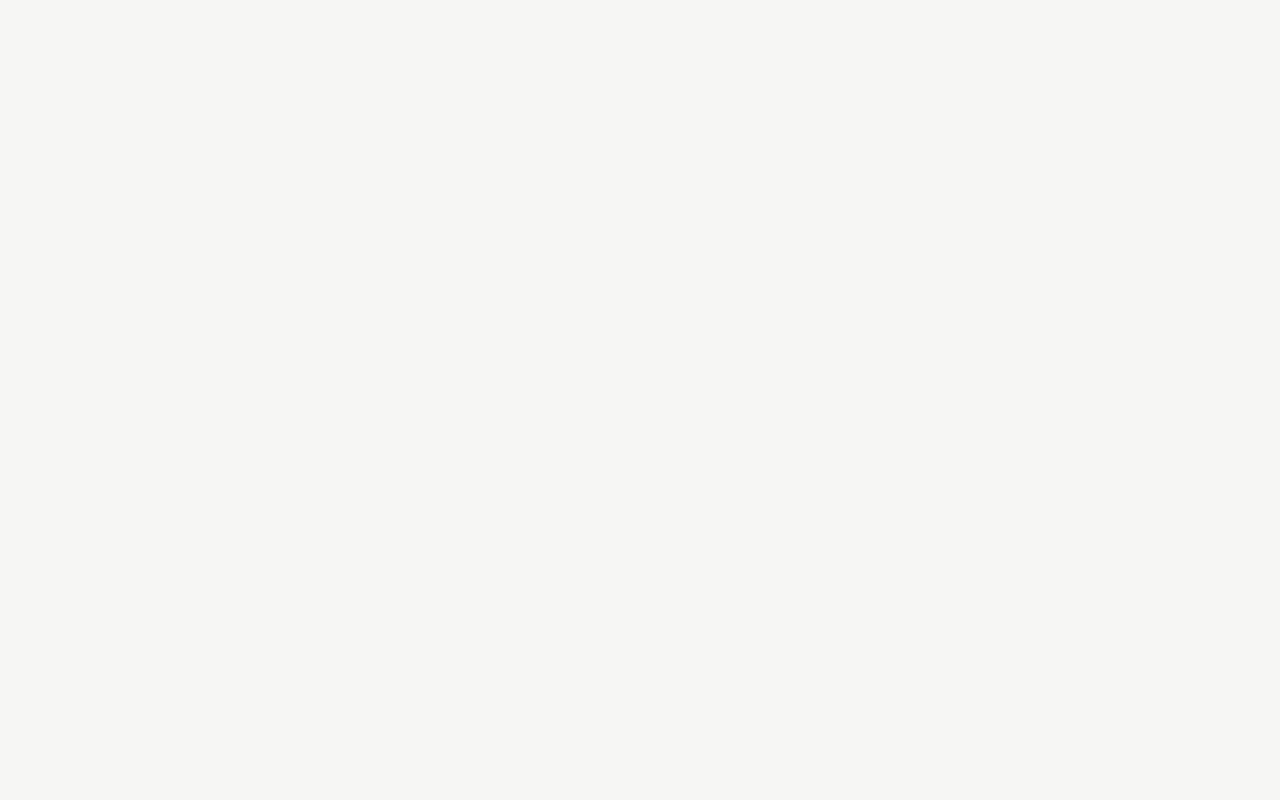
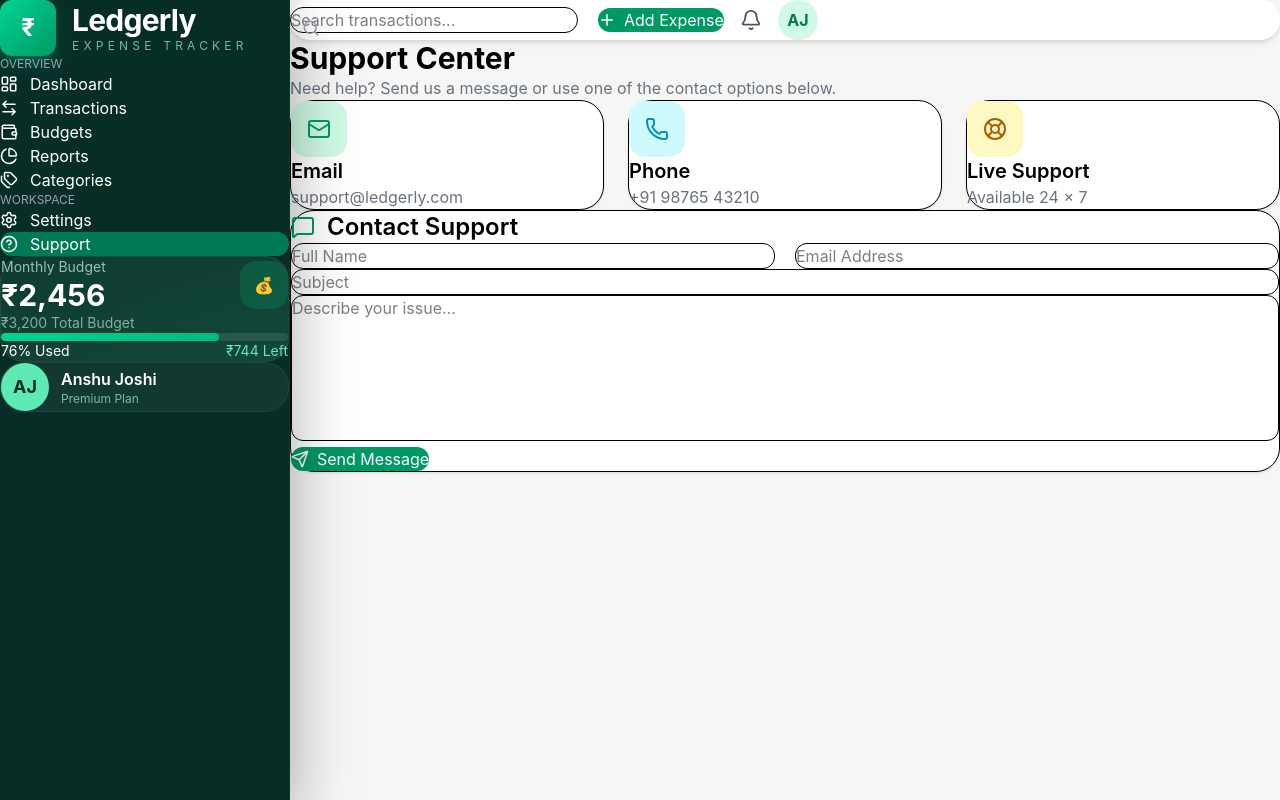
Before and after one commit to AnshulJoshi0914/Expense-Tracker, a React (Vite) app: page /support in a window 1280 px wide. Before the commit this address had no page. Built offline with nearby package versions, Linux system fonts and the light colour scheme.

Commit message:
Sidebar Polished

```diff
--- a/src/App.jsx
+++ b/src/App.jsx
@@ -1,7 +1,7 @@
 import { BrowserRouter, Routes, Route } from "react-router-dom";
 
 import DashboardLayout from "./layouts/DashboardLayout";
-
+import Support from "./pages/Support";
 import Dashboard from "./pages/Dashboard";
 import Transactions from "./pages/Transactions";
 import Budgets from "./pages/Budgets";
@@ -30,7 +30,7 @@
           <Route path="/categories" element={<Categories />} />
 
           <Route path="/settings" element={<Settings />} />
-
+           <Route path="/support" element={<Support />} />
         </Route>
 
       </Routes>
--- a/src/components/Sidebar.jsx
+++ b/src/components/Sidebar.jsx
@@ -6,7 +6,7 @@
   Tags,
   Settings,
   CircleHelp,
-  X
+  X,
 } from "lucide-react";
 
 import { NavLink } from "react-router-dom";
@@ -15,35 +15,33 @@
   {
     name: "Dashboard",
     icon: LayoutDashboard,
-    path: "/"
+    path: "/",
   },
   {
     name: "Transactions",
     icon: ArrowLeftRight,
-    path: "/transactions"
+    path: "/transactions",
   },
   {
     name: "Budgets",
     icon: Wallet,
-    path: "/budgets"
+    path: "/budgets",
   },
   {
     name: "Reports",
     icon: PieChart,
-    path: "/reports"
+    path: "/reports",
   },
   {
     name: "Categories",
     icon: Tags,
-    path: "/categories"
-  }
+    path: "/categories",
+  },
 ];
 
 function Sidebar({ sidebarOpen, setSidebarOpen }) {
   return (
     <>
-      {/* Background Overlay */}
-
       <div
         onClick={() => setSidebarOpen(false)}
         className={`fixed inset-0 bg-black/30 z-30 transition-opacity duration-300 md:hidden
@@ -59,9 +57,10 @@
 
         h-screen
 
-        w-80
+        w-72.5
 
-        bg-[#0A3023]
+       bg-[#062E27]
+        border-r border-emerald-900/30
 
         text-white
 
@@ -69,24 +68,18 @@
 
         flex-col
 
-        px-7 py-8
+        px-6 py-8
 
-        shadow-2xl
+        shadow-[0_20px_60px_rgba(0,0,0,0.35)]
 
         transition-transform
 
         duration-300
 
-        ${
-          sidebarOpen
-            ? "translate-x-0"
-            : "-translate-x-full md:translate-x-0"
-        }
+        ${sidebarOpen ? "translate-x-0" : "-translate-x-full md:translate-x-0"}
 
         `}
       >
-        {/* Close Button */}
-
         <button
           onClick={() => setSidebarOpen(false)}
           className="md:hidden self-end mb-3"
@@ -94,46 +87,28 @@
           <X size={22} />
         </button>
 
-        {/* Logo */}
-
-        <div className="mb-10">
-
-          <div className="flex items-center gap-3">
-
-            <div className="h-11 w-11 rounded-xl bg-emerald-500 flex items-center justify-center text-xl font-bold">
-
-              ₹
-
+        <div className="mb-12">
+          <div className="flex items-center gap-4">
+            <div className="w-14 h-14 rounded-xl bg-linear-to-br from-emerald-400 to-emerald-600 flex items-center justify-center shadow-lg shadow-emerald-500/30">
+              <span className="text-2xl font-bold">₹</span>
             </div>
 
             <div>
+              <h1 className="text-3xl font-bold tracking-tight">Ledgerly</h1>
 
-              <h2 className="font-bold text-xl">
-                Ledgerly
-              </h2>
-
-              <p className="text-xs text-gray-300 tracking-widest">
-                EXPENSE TRACKER
+              <p className="text-xs uppercase tracking-[0.35em] text-emerald-200/70">
+                Expense Tracker
               </p>
-
             </div>
-
           </div>
-
         </div>
 
         {/* Menu */}
 
-        <div className="space-y-2">
-
-          <p className="uppercase text-xs text-gray-400 mb-3">
-
-            Overview
-
-          </p>
+        <div className="space-y-3">
+          <p className="uppercase text-xs text-gray-400 mb-3">Overview</p>
 
           {links.map((item) => {
-
             const Icon = item.icon;
 
             return (
@@ -142,13 +117,9 @@
                 to={item.path}
                 onClick={() => setSidebarOpen(false)}
                 className={({ isActive }) =>
-                  `flex items-center gap-3 px-4 py-3 rounded-xl transition-all duration-300
+                  `flex items-center gap-3 px-5 py-3.5 rounded-xl transition-all duration-300
 
-                  ${
-                    isActive
-                      ? "bg-emerald-700"
-                      : "hover:bg-[#154637]"
-                  }`
+                  ${isActive ? "bg-linear-to-r from-emerald-500 to-emerald-600 shadow-lg shadow-emerald-500/30" : "hover:bg-white/5"}`
                 }
               >
                 <Icon size={18} />
@@ -157,73 +128,78 @@
               </NavLink>
             );
           })}
-
         </div>
 
         {/* Workspace */}
 
-        <div className="mt-10">
-
-          <p className="uppercase text-xs text-gray-400 mb-3">
-
-            Workspace
-
-          </p>
+        <div className="mt-12">
+          <p className="uppercase text-xs text-gray-400 mb-3">Workspace</p>
 
           <NavLink
             to="/settings"
             className="flex items-center gap-3 px-4 py-3 rounded-xl hover:bg-[#154637]"
           >
             <Settings size={18} />
-
             Settings
-
           </NavLink>
 
-          <button
-            className="mt-2 flex items-center gap-3 px-4 py-3 rounded-xl hover:bg-[#154637] w-full text-left"
+          <NavLink
+            to="/support"
+            className={({ isActive }) =>
+              `mt-2 flex items-center gap-3 px-4 py-3 rounded-xl transition ${
+                isActive ? "bg-emerald-700" : "hover:bg-[#154637]"
+              }`
+            }
           >
             <CircleHelp size={18} />
-
             Support
-          </button>
-
+          </NavLink>
         </div>
 
         {/* Budget Card */}
 
-        <div className="mt-auto">
+        <div className="mt-auto pt-8">
+          <div className="rounded-3xl p-6 bg-linear-to-br from-[#0E3B30] to-[#124739] border border-white/5">
+            <div className="flex justify-between items-center">
+              <div>
+                <p className="text-emerald-100/70 text-sm">Monthly Budget</p>
 
-          <div className="bg-[#133B2D] rounded-2xl p-5">
+                <h2 className="text-3xl font-bold mt-1">₹2,456</h2>
+              </div>
 
-            <p className="text-sm text-gray-300">
+              <div className="w-12 h-12 rounded-2xl bg-emerald-500/20 flex justify-center items-center">
+                💰
+              </div>
+            </div>
 
-              August Budget
-
+            <p className="text-sm text-emerald-100/60 mt-4">
+              ₹3,200 Total Budget
             </p>
 
-            <h2 className="text-lg font-bold mt-1">
-
-              $2,456
-
-            </h2>
-
-            <p className="text-xs text-gray-400 mb-3">
-
-              of $3,200 spent
-
-            </p>
-
-            <div className="w-full bg-[#285244] rounded-full h-2">
-
-              <div className="bg-emerald-400 h-2 rounded-full w-[76%]" />
-
+            <div className="w-full h-2 bg-white/10 rounded-full mt-4 overflow-hidden">
+              <div className="h-full bg-gradient-to-r from-emerald-400 to-emerald-500 rounded-full w-[76%]" />
             </div>
 
+            <div className="flex justify-between mt-3 text-sm">
+              <span>76% Used</span>
+
+              <span className="text-emerald-300">₹744 Left</span>
+            </div>
           </div>
+          <div className="mt-5 rounded-3xl bg-white/5 border border-white/5 p-4">
+            <div className="flex items-center gap-3">
+              <div className="w-12 h-12 rounded-full bg-emerald-300 text-[#062E27] flex items-center justify-center font-bold text-lg">
+                AJ
+              </div>
 
+              <div>
+                <h3 className="font-semibold">Anshu Joshi</h3>
+
+                <p className="text-xs text-emerald-200/70">Premium Plan</p>
+              </div>
+            </div>
+          </div>
         </div>
-
       </aside>
     </>
   );
--- /dev/null
+++ b/src/pages/Support.jsx
@@ -0,0 +1,190 @@
+import { useState } from "react";
+import {
+  LifeBuoy,
+  Mail,
+  Phone,
+  MessageSquare,
+  Send,
+} from "lucide-react";
+
+function Support() {
+  const [form, setForm] = useState({
+    name: "",
+    email: "",
+    subject: "",
+    message: "",
+  });
+
+  function handleChange(e) {
+    setForm({
+      ...form,
+      [e.target.name]: e.target.value,
+    });
+  }
+
+  function handleSubmit(e) {
+    e.preventDefault();
+
+    alert("Support request submitted!");
+
+    setForm({
+      name: "",
+      email: "",
+      subject: "",
+      message: "",
+    });
+  }
+
+  return (
+    <div className="space-y-8">
+
+      <div>
+
+        <h1 className="text-3xl font-bold">
+          Support Center
+        </h1>
+
+        <p className="text-gray-500 mt-2">
+          Need help? Send us a message or use one of the contact options below.
+        </p>
+
+      </div>
+
+      <div className="grid lg:grid-cols-3 gap-6">
+
+        <div className="bg-white rounded-3xl shadow-sm border p-6">
+
+          <div className="w-14 h-14 rounded-2xl bg-emerald-100 text-emerald-600 flex items-center justify-center">
+
+            <Mail />
+
+          </div>
+
+          <h2 className="font-semibold text-xl mt-5">
+            Email
+          </h2>
+
+          <p className="text-gray-500 mt-2">
+            support@ledgerly.com
+          </p>
+
+        </div>
+
+        <div className="bg-white rounded-3xl shadow-sm border p-6">
+
+          <div className="w-14 h-14 rounded-2xl bg-cyan-100 text-cyan-600 flex items-center justify-center">
+
+            <Phone />
+
+          </div>
+
+          <h2 className="font-semibold text-xl mt-5">
+            Phone
+          </h2>
+
+          <p className="text-gray-500 mt-2">
+            +91 98765 43210
+          </p>
+
+        </div>
+
+        <div className="bg-white rounded-3xl shadow-sm border p-6">
+
+          <div className="w-14 h-14 rounded-2xl bg-yellow-100 text-yellow-700 flex items-center justify-center">
+
+            <LifeBuoy />
+
+          </div>
+
+          <h2 className="font-semibold text-xl mt-5">
+            Live Support
+          </h2>
+
+          <p className="text-gray-500 mt-2">
+            Available 24 × 7
+          </p>
+
+        </div>
+
+      </div>
+
+      <div className="bg-white rounded-3xl shadow-sm border p-8">
+
+        <div className="flex items-center gap-3 mb-6">
+
+          <MessageSquare className="text-emerald-600" />
+
+          <h2 className="text-2xl font-semibold">
+            Contact Support
+          </h2>
+
+        </div>
+
+        <form
+          onSubmit={handleSubmit}
+          className="space-y-5"
+        >
+
+          <div className="grid md:grid-cols-2 gap-5">
+
+            <input
+              type="text"
+              name="name"
+              placeholder="Full Name"
+              value={form.name}
+              onChange={handleChange}
+              className="border rounded-xl px-4 py-3 outline-none focus:ring-2 focus:ring-emerald-500"
+              required
+            />
+
+            <input
+              type="email"
+              name="email"
+              placeholder="Email Address"
+              value={form.email}
+              onChange={handleChange}
+              className="border rounded-xl px-4 py-3 outline-none focus:ring-2 focus:ring-emerald-500"
+              required
+            />
+
+          </div>
+
+          <input
+            type="text"
+            name="subject"
+            placeholder="Subject"
+            value={form.subject}
+            onChange={handleChange}
+            className="w-full border rounded-xl px-4 py-3 outline-none focus:ring-2 focus:ring-emerald-500"
+            required
+          />
+
+          <textarea
+            rows={6}
+            name="message"
+            placeholder="Describe your issue..."
+            value={form.message}
+            onChange={handleChange}
+            className="w-full border rounded-xl px-4 py-3 outline-none resize-none focus:ring-2 focus:ring-emerald-500"
+            required
+          />
+
+          <button
+            className="bg-emerald-600 hover:bg-emerald-700 text-white px-6 py-3 rounded-xl flex items-center gap-2"
+          >
+
+            <Send size={18} />
+
+            Send Message
+
+          </button>
+
+        </form>
+
+      </div>
+
+    </div>
+  );
+}
+
+export default Support;
```
